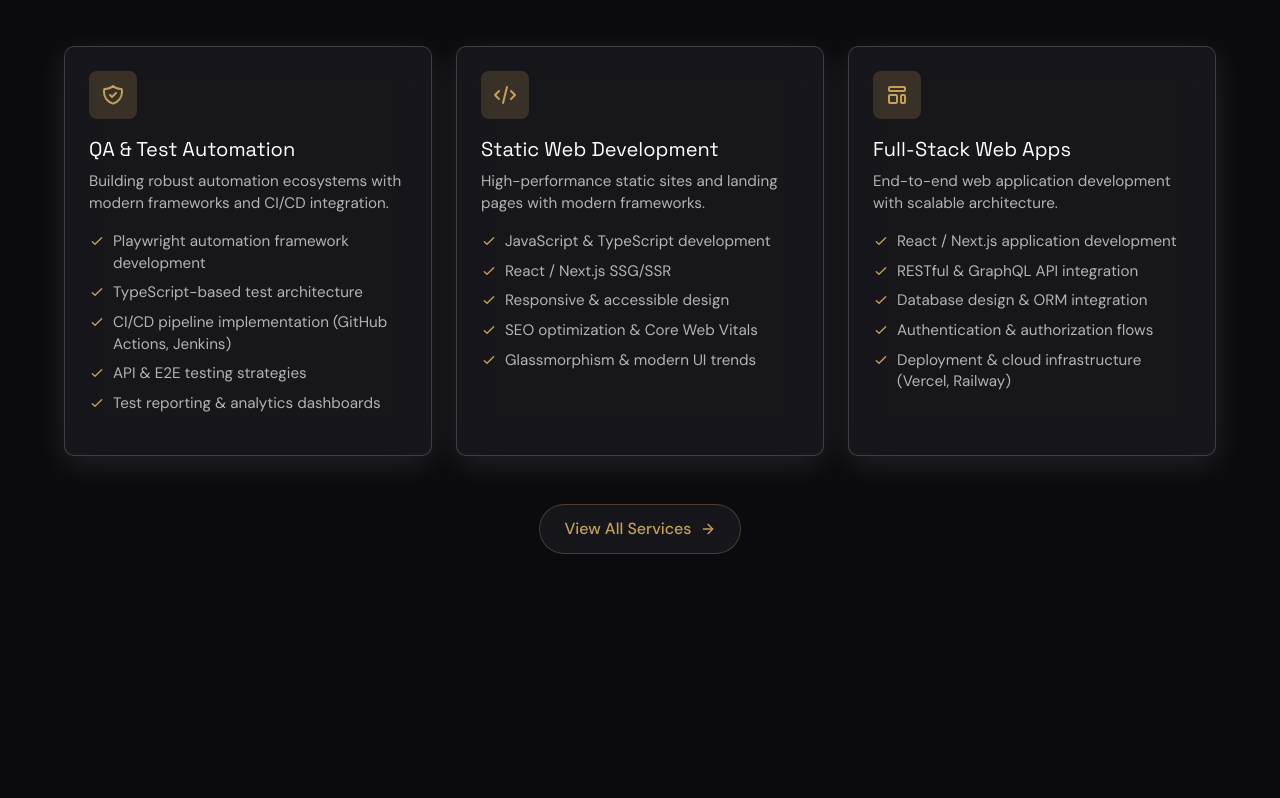
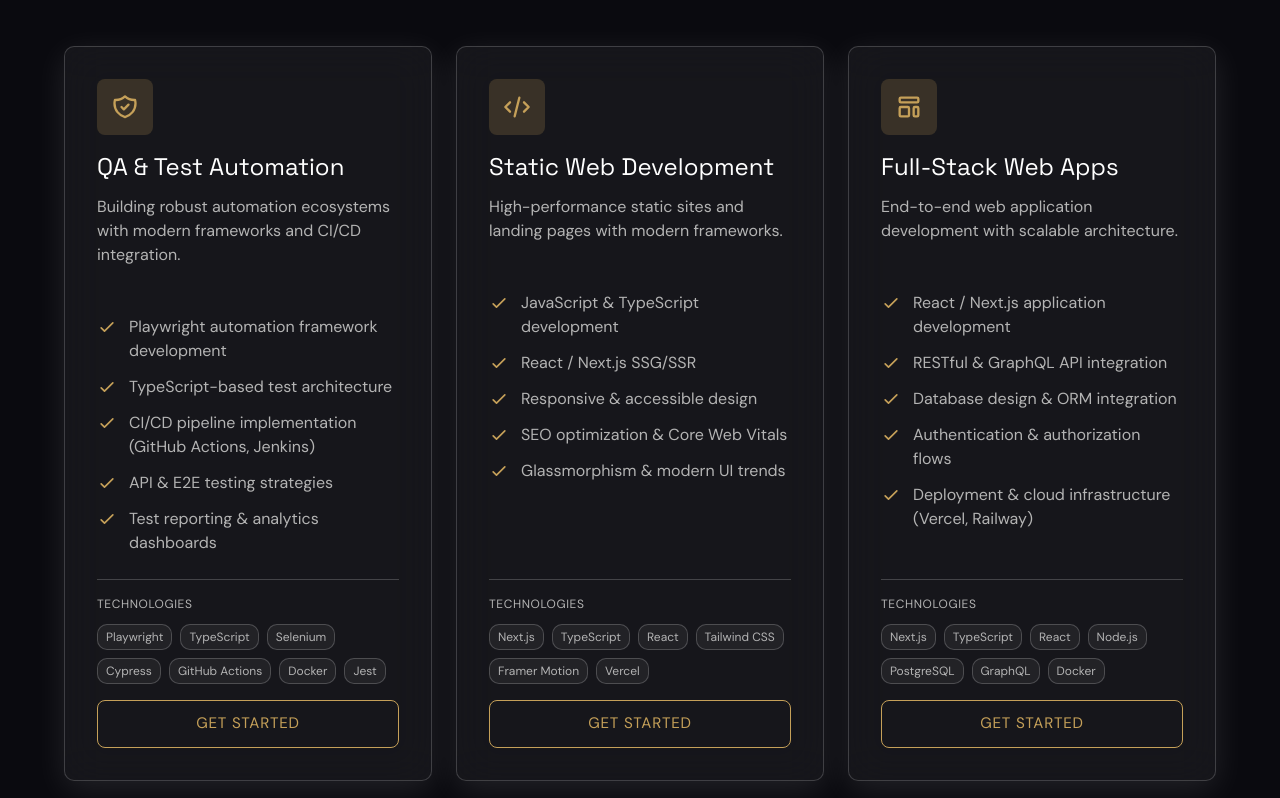
Before and after one commit to miranda-gv/my-portfolio, a Next.js app: page / in a window 1280 px wide. Shown: the part 1980-2778 px from the top of the page. Built offline with nearby package versions, Linux system fonts and the light colour scheme.

Commit message:
feat(services, skills): implement reusable ServiceCard and SkillCard components; update services data structure to include technologies

```diff
--- a/src/app/services/page.tsx
+++ b/src/app/services/page.tsx
@@ -1,16 +1,13 @@
 import { services, servicesData } from "@/data/services";
 import Section from "@/components/ui/Section";
 import FadeIn from "@/components/ui/FadeIn";
-import GlassCard from "@/components/ui/GlassCard";
-import ServiceIcon from "@/components/ServiceIcon";
-import CheckIcon from "@/components/ui/CheckIcon";
+import ServiceCard from "@/components/ServiceCard";
 
 /**
  * Services Page - Server Component
  *
  * Full services page displaying all service offerings with:
- * - Detailed service cards with features
- * - Icon representation for each service area
+ * - Reuses ServiceCard component for consistency with homepage
  * - Responsive 3-column grid
  *
  * Uses same data file as ServicesSection for consistency.
@@ -23,23 +20,7 @@ export default function ServicesPage() {
       <div className="grid gap-8 md:grid-cols-3">
         {services.map((service, index) => (
           <FadeIn key={service.title} delay={index * 0.1} className="h-full">
-            <GlassCard variant="card" className="h-full p-8">
-              <div className="mb-6">
-                <div className="w-14 h-14 rounded-lg bg-primary/20 flex items-center justify-center mb-4">
-                  <ServiceIcon icon={service.icon} className="w-7 h-7 text-primary" />
-                </div>
-                <h3 className="font-heading text-2xl text-foreground mb-3">{service.title}</h3>
-                <p className="text-muted-foreground mb-6">{service.description}</p>
-              </div>
-              <ul className="space-y-3">
-                {service.features.map((feature) => (
-                  <li key={feature} className="flex items-start gap-3 text-muted-foreground">
-                    <CheckIcon className="w-5 h-5 text-primary mt-0.5 flex-shrink-0" />
-                    {feature}
-                  </li>
-                ))}
-              </ul>
-            </GlassCard>
+            <ServiceCard service={service} index={index} />
           </FadeIn>
         ))}
       </div>
--- a/src/app/skills/page.tsx
+++ b/src/app/skills/page.tsx
@@ -1,13 +1,12 @@
 import { skillsData } from "@/data/skills";
 import Section from "@/components/ui/Section";
-import FadeIn from "@/components/ui/FadeIn";
-import GlassCard from "@/components/ui/GlassCard";
+import SkillCard from "@/components/SkillCard";
 
 /**
  * Skills Page - Server Component
  *
  * Full skills page displaying:
- * - All skill categories
+ * - All skill categories using shared SkillCard component
  * - Detailed skill lists per category
  */
 export default function SkillsPage() {
@@ -17,21 +16,7 @@ export default function SkillsPage() {
     <Section id="skills" heading={heading} maxWidth="6xl">
       <div className="grid gap-8 md:grid-cols-2 lg:grid-cols-3">
         {categories.map((category, index) => (
-          <FadeIn key={category.category} delay={index * 0.1}>
-            <GlassCard variant="card" className="p-8">
-              <h3 className="font-heading text-xl text-foreground mb-6">{category.category}</h3>
-              <div className="flex flex-wrap gap-2">
-                {category.items.map((skill) => (
-                  <span
-                    key={skill}
-                    className="px-3 py-1.5 text-sm rounded-lg bg-primary/10 text-primary border border-primary/20"
-                  >
-                    {skill}
-                  </span>
-                ))}
-              </div>
-            </GlassCard>
-          </FadeIn>
+          <SkillCard key={category.category} category={category} index={index} variant="full" />
         ))}
       </div>
     </Section>
--- /dev/null
+++ b/src/components/ServiceCard.tsx
@@ -0,0 +1,64 @@
+import type { Service } from "@/data/services";
+import ServiceIcon from "./ServiceIcon";
+import CheckIcon from "@/components/ui/CheckIcon";
+import Link from "next/link";
+import GlassCard from "@/components/ui/GlassCard";
+
+interface ServiceCardProps {
+  service: Service;
+  index: number;
+  className?: string;
+}
+
+/**
+ * ServiceCard Component
+ *
+ * Reusable card displaying a service offering with:
+ * - Service icon with glassmorphism styling
+ * - Title and description
+ * - Feature list with checkmarks
+ * - Technology badges
+ * - "Get Started" button linking to contact section
+ *
+ * Used by both ServicesSection (homepage) and ServicesPage.
+ */
+export default function ServiceCard({ service, index, className = "" }: ServiceCardProps) {
+  return (
+    <GlassCard variant="card" className={`h-full p-6 md:p-8 flex flex-col ${className}`}>
+      <div className="mb-6">
+        <div className="w-12 h-12 md:w-14 md:h-14 rounded-lg bg-primary/20 flex items-center justify-center mb-4">
+          <ServiceIcon icon={service.icon} className="w-6 h-6 md:w-7 md:h-7 text-primary" />
+        </div>
+        <h3 className="font-heading text-xl md:text-2xl text-foreground mb-2 md:mb-3">{service.title}</h3>
+        <p className="text-sm md:text-base text-muted-foreground mb-4 md:mb-6">{service.description}</p>
+      </div>
+      <ul className="space-y-2 md:space-y-3 mb-6 flex-grow">
+        {service.features.map((feature) => (
+          <li key={feature} className="flex items-start gap-2 md:gap-3 text-sm md:text-base text-muted-foreground">
+            <CheckIcon className="w-4 h-4 md:w-5 md:h-5 text-primary mt-0.5 flex-shrink-0" />
+            {feature}
+          </li>
+        ))}
+      </ul>
+      <div className="pt-4 border-t border-white/20">
+        <p className="text-xs uppercase tracking-wider text-muted-foreground mb-3">Technologies</p>
+        <div className="flex flex-wrap gap-2 mb-4">
+          {service.technologies.map((tech) => (
+            <span
+              key={tech}
+              className="px-2 py-1 rounded text-xs border border-white/20 bg-white/5 text-muted-foreground"
+            >
+              {tech}
+            </span>
+          ))}
+        </div>
+      </div>
+      <Link
+        href="#contact"
+        className="mt-auto block w-full text-center px-6 py-3 rounded-lg border border-primary text-primary text-sm uppercase tracking-wider hover:bg-primary/10 transition-all duration-300"
+      >
+        Get Started
+      </Link>
+    </GlassCard>
+  );
+}
--- a/src/components/ServicesSection.tsx
+++ b/src/components/ServicesSection.tsx
@@ -3,21 +3,17 @@
 import { services, servicesData } from "@/data/services";
 import Section from "./ui/Section";
 import FadeIn from "./ui/FadeIn";
-import { ArrowRight } from "lucide-react";
-import Link from "next/link";
-import CardGrid, { GlassCardItem } from "./CardGrid";
+import CardGrid from "./CardGrid";
 import ViewAllLink from "./ViewAllLink";
-import ServiceIcon from "./ServiceIcon";
-import CheckIcon from "@/components/ui/CheckIcon";
+import ServiceCard from "./ServiceCard";
 
 /**
  * Services Section - Client Component
  *
  * Displays service offerings in a responsive grid with:
  * - Overview on homepage with link to full Services page
+ * - Reuses ServiceCard component for consistency
  * - Glassmorphism cards with hover animations
- * - Icon representation for each service
- * - Feature list with checkmarks
  */
 export default function ServicesSection() {
   const { heading, subHeading } = servicesData;
@@ -27,23 +23,7 @@ export default function ServicesSection() {
       <CardGrid columns="3" gap="gap-6">
         {services.map((service, index) => (
           <FadeIn key={service.title} delay={index * 0.1} className="h-full">
-            <GlassCardItem className="p-6">
-              <div className="mb-4">
-                <div className="w-12 h-12 rounded-lg bg-primary/20 flex items-center justify-center mb-4">
-                  <ServiceIcon icon={service.icon} />
-                </div>
-                <h3 className="font-heading text-xl text-foreground mb-2">{service.title}</h3>
-                <p className="text-sm text-muted-foreground mb-4">{service.description}</p>
-              </div>
-              <ul className="space-y-2 mb-4">
-                {service.features.map((feature) => (
-                  <li key={feature} className="flex items-start gap-2 text-sm text-muted-foreground">
-                    <CheckIcon />
-                    {feature}
-                  </li>
-                ))}
-              </ul>
-            </GlassCardItem>
+            <ServiceCard service={service} index={index} />
           </FadeIn>
         ))}
       </CardGrid>
--- /dev/null
+++ b/src/components/SkillCard.tsx
@@ -0,0 +1,47 @@
+import type { SkillCategory } from "@/data/skills";
+import GlassCard from "@/components/ui/GlassCard";
+import FadeIn from "./ui/FadeIn";
+
+interface SkillCardProps {
+  category: SkillCategory;
+  index: number;
+  variant?: "compact" | "full";
+}
+
+const skillTagClasses = {
+  compact: "px-3 py-1.5 rounded-lg text-sm bg-white/5 backdrop-blur-md border border-white/20 text-muted-foreground hover:bg-primary/30 hover:text-primary hover:border-primary transition-all duration-300 cursor-default",
+  full: "px-3 py-1.5 text-sm rounded-lg bg-primary/10 text-primary border border-primary/20",
+};
+
+/**
+ * SkillCard Component
+ *
+ * Reusable card displaying a skill category with:
+ * - Category title with accent dot
+ * - Skill tags with hover effects (compact) or static (full)
+ * - Glassmorphism card styling
+ *
+ * Used by both SkillsSection (homepage) and SkillsPage.
+ */
+export default function SkillCard({ category, index, variant = "compact" }: SkillCardProps) {
+  const padding = variant === "full" ? "p-8" : "p-6";
+  const titleSize = variant === "full" ? "text-xl mb-6" : "text-xl mb-4";
+
+  return (
+    <FadeIn key={category.category} delay={index * 0.1} className="h-full">
+      <GlassCard variant="card" className={`h-full ${padding}`}>
+        <h3 className={`font-heading text-foreground flex items-center gap-2 ${titleSize}`}>
+          <span className="w-2 h-2 rounded-full bg-primary" />
+          {category.category}
+        </h3>
+        <div className="flex flex-wrap gap-2">
+          {category.items.map((skill) => (
+            <span key={skill} className={skillTagClasses[variant]}>
+              {skill}
+            </span>
+          ))}
+        </div>
+      </GlassCard>
+    </FadeIn>
+  );
+}
--- a/src/data/services.ts
+++ b/src/data/services.ts
@@ -11,6 +11,8 @@ export interface Service {
   features: string[];
   /** Icon name or identifier */
   icon: string;
+  /** Technologies used in this service */
+  technologies: string[];
 }
 
 /**
@@ -34,6 +36,7 @@ export const servicesData = {
         "Test reporting & analytics dashboards",
       ],
       icon: "shield-check",
+      technologies: ["Playwright", "TypeScript", "Selenium", "Cypress", "GitHub Actions", "Docker", "Jest"],
     },
     {
       title: "Static Web Development",
@@ -46,6 +49,7 @@ export const servicesData = {
         "Glassmorphism & modern UI trends",
       ],
       icon: "code",
+      technologies: ["Next.js", "TypeScript", "React", "Tailwind CSS", "Framer Motion", "Vercel"],
     },
     {
       title: "Full-Stack Web Apps",
@@ -58,6 +62,7 @@ export const servicesData = {
         "Deployment & cloud infrastructure (Vercel, Railway)",
       ],
       icon: "layout-dashboard",
+      technologies: ["Next.js", "TypeScript", "React", "Node.js", "PostgreSQL", "GraphQL", "Docker"],
     },
   ] as Service[],
 };
```
Also changed, not shown: src/components/SkillsSection.tsx (+3 -36 lines).
